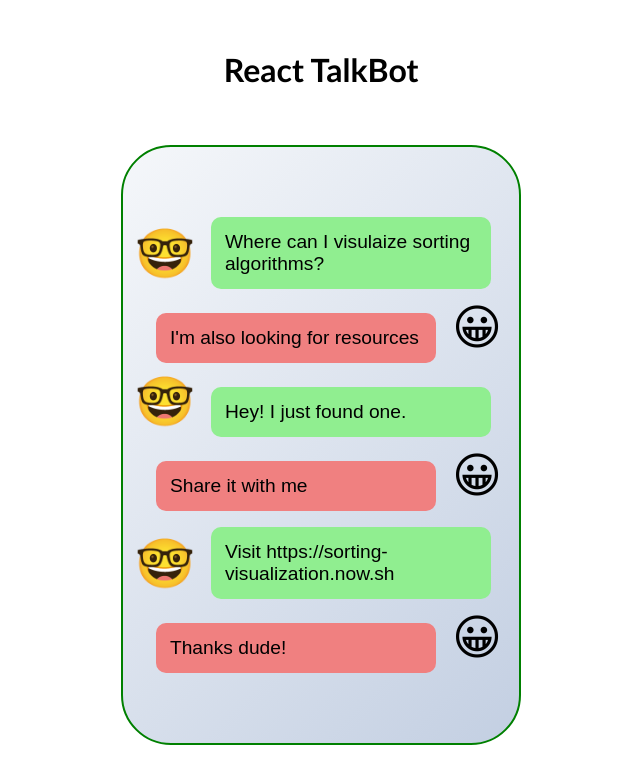
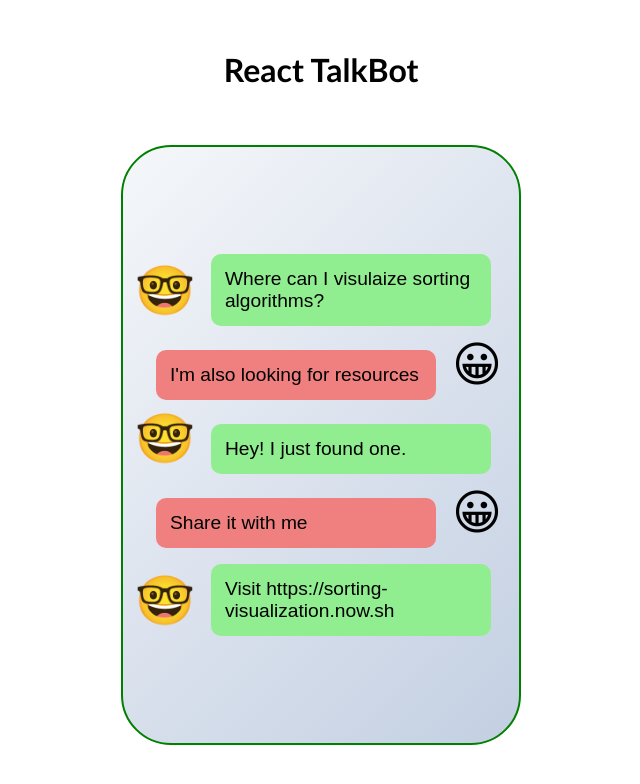
Before and after one commit to Satyam1203/react-talkbot, a React (Create React App) app: page / in a window 1280 px wide. Shown: the top 784 px of the page, without its empty margins (319-959 px from the left). Built offline with nearby package versions, Linux system fonts and the light colour scheme.

Commit message:
timeout for message show

```diff
--- a/src/components/TalkBox.js
+++ b/src/components/TalkBox.js
@@ -1,4 +1,4 @@
-import React from 'react';
+import React, {useState, useEffect} from 'react';
 import styled from 'styled-components';
 import {Message} from './Message';
 
@@ -29,12 +29,21 @@ const messages = [
 ]
 
 function TalkBox() {
+    const [showMessage, setMoreMessage] = useState(0);
+
+    useEffect(()=>{
+        if(showMessage===messages.length) return;
+        setTimeout(()=>{
+            setMoreMessage((lastVal) => lastVal+1);
+        },1000);
+    });
     return (
         <Container>
             {
-                messages.map((message, i) => (
-                    <Message user={i%2}>{message}</Message>
-                ))
+                messages.map((message, i) => {
+                    if(i<showMessage) return <Message key={i} user={i%2}>{message}</Message>
+                    return null;
+                })
             }
         </Container>
     )
```
Also changed, not shown: 1 other file (tests, documents, lock files or other folders).
